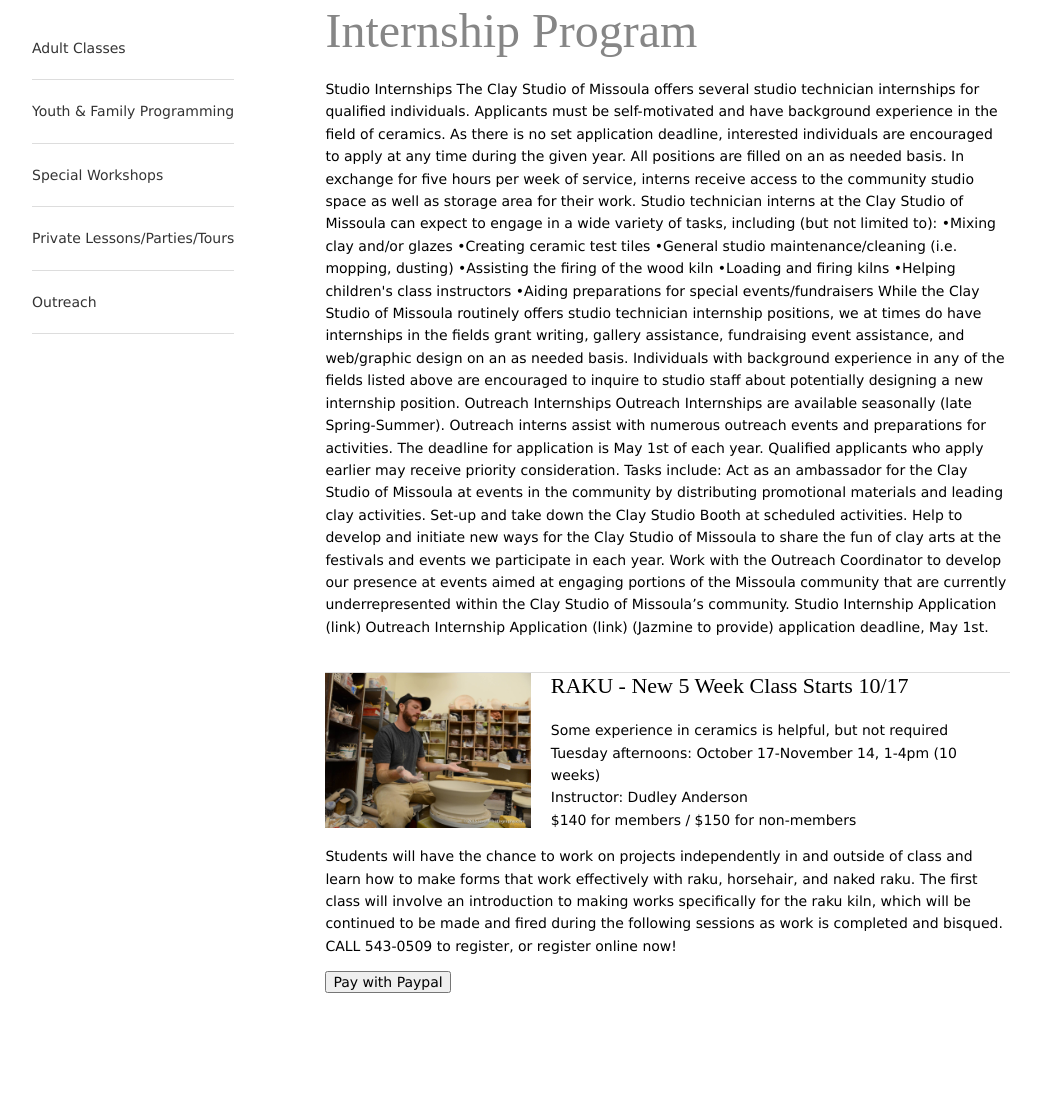
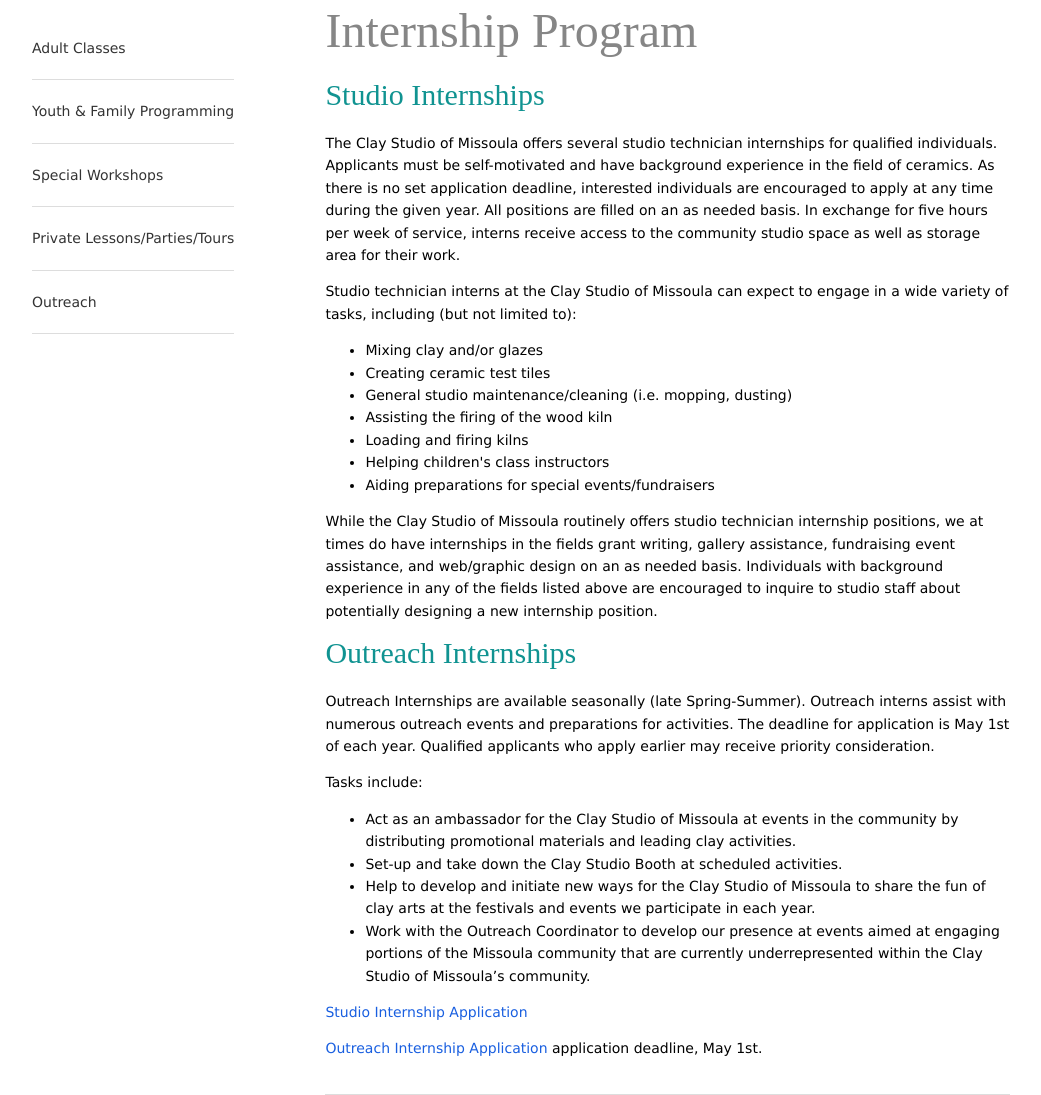
Before and after one commit to BrachaTenenbaum/Clay-Studio-of-Missoula, a plain HTML site: page internship.html in a window 1280 px wide. Shown: the part 153-1248 px from the top of the page, without its empty margins (119-1160 px from the left). Before the commit the page ends 1146 px from the top, so only its background shows below. Drawn offline with Linux system fonts and the light colour scheme.

Commit message:
internship page

```diff
--- a/internship.html
+++ b/internship.html
@@ -25,52 +25,62 @@
     <div class="right">
       <div class="education-intro">
         <h1>Internship Program</h1>
-        <p>Studio Internships
-          The Clay Studio of Missoula offers several studio technician internships for qualified individuals.  Applicants must be self-motivated and have background experience in the field of ceramics.  As there is no set application deadline, interested individuals are encouraged to apply at any time during the given year. All positions are filled on an as needed basis. In exchange for five hours per week of service, interns receive access to the community studio space as well as storage area for their work.
+        <h2>Studio Internships</h2>
+        <p>
+          The Clay Studio of Missoula offers several studio technician internships for qualified
+          individuals.  Applicants must be self-motivated and have background experience in the field
+          of ceramics.  As there is no set application deadline, interested individuals are encouraged
+          to apply at any time during the given year. All positions are filled on an as needed basis.
+          In exchange for five hours per week of service, interns receive access to the community studio
+          space as well as storage area for their work.
+        </p>
 
-          Studio technician interns at the Clay Studio of Missoula can expect to engage in a wide variety of tasks, including (but not limited to):
-
-          •Mixing clay and/or glazes
-          •Creating ceramic test tiles
-          •General studio maintenance/cleaning (i.e. mopping, dusting)
-          •Assisting the firing of the wood kiln
-          •Loading and firing kilns
-          •Helping children's class instructors
-          •Aiding preparations for special events/fundraisers
-
-          While the Clay Studio of Missoula routinely offers studio technician internship positions, we at times do have internships in the fields grant writing, gallery assistance, fundraising event assistance, and web/graphic design on an as needed basis. Individuals with background experience in any of the fields listed above are encouraged to inquire to studio staff about potentially designing a new internship position.
-
-          Outreach Internships
-          Outreach Internships are available seasonally (late Spring-Summer). Outreach interns assist with numerous outreach events and preparations for activities. The deadline for application is May 1st of each year. Qualified applicants who apply earlier may receive priority consideration.
-
-          Tasks include:
-          Act as an ambassador for the Clay Studio of Missoula at events in the community by distributing promotional materials and leading clay activities.
-          Set-up and take down the Clay Studio Booth at scheduled activities.
-          Help to develop and initiate new ways for the Clay Studio of Missoula to share the fun of clay arts at the festivals and events we participate in each year.
-          Work with the Outreach Coordinator to develop our presence at events aimed at engaging portions of the Missoula community that are currently underrepresented within the Clay Studio of Missoula’s community.
-
-          Studio Internship Application (link)
-          Outreach Internship Application (link) (Jazmine to provide) application deadline, May 1st.</p>
-      </div>
-      <div class="class-section">
-          <figure><img class="education-image" src="images/education/joshuademo.jpg" alt=""></figure>
-          <h1>RAKU - new 5 week class starts 10/17</h1>
-          <p>
-              Some experience in ceramics is helpful, but not required<br>
-              Tuesday afternoons: October 17-November 14, 1-4pm (10 weeks)<br>
-              Instructor: Dudley Anderson<br>
-              $140 for members / $150 for non-members<br>
-          </p>
-          <p>Students will have the chance to work on projects independently in
-              and outside of class and learn how to make forms that work effectively
-            with raku, horsehair, and naked raku. The first class will involve an
-            introduction to making works specifically for the raku kiln, which will
-            be continued to be made and fired during the following sessions as work
-            is completed and bisqued.
-
-              CALL 543-0509 to register, or register online now!
-          </p>
-          <button>Pay with Paypal</button>
+        <p>
+          Studio technician interns at the Clay Studio of Missoula can expect to engage in a wide variety
+          of tasks, including (but not limited to):
+        </p>
+        <ul>
+          <li>Mixing clay and/or glazes</li>
+          <li>Creating ceramic test tiles</li>
+          <li>General studio maintenance/cleaning (i.e. mopping, dusting)</li>
+          <li>Assisting the firing of the wood kiln</li>
+          <li>Loading and firing kilns</li>
+          <li>Helping children's class instructors</li>
+          <li>Aiding preparations for special events/fundraisers</li>
+        </ul>
+        <p>
+            While the Clay Studio of Missoula routinely offers studio technician internship positions,
+            we at times do have internships in the fields grant writing, gallery assistance, fundraising
+            event assistance, and web/graphic design on an as needed basis. Individuals with background
+            experience in any of the fields listed above are encouraged to inquire to studio staff about
+            potentially designing a new internship position.
+        </p>
+        <h2>Outreach Internships</h2>
+        <p>
+          Outreach Internships are available seasonally (late Spring-Summer). Outreach interns assist
+          with numerous outreach events and preparations for activities. The deadline for application
+          is May 1st of each year. Qualified applicants who apply earlier may receive priority
+          consideration.
+        </p>
+        <p>Tasks include:</p>
+        <ul>
+          <li>
+            Act as an ambassador for the Clay Studio of Missoula at events in the community by
+            distributing promotional materials and leading clay activities.
+          </li>
+          <li>Set-up and take down the Clay Studio Booth at scheduled activities.</li>
+          <li>
+            Help to develop and initiate new ways for the Clay Studio of Missoula to share
+            the fun of clay arts at the festivals and events we participate in each year.
+          </li>
+          <li>
+            Work with the Outreach Coordinator to develop our presence at events aimed at engaging
+            portions of the Missoula community that are currently underrepresented within the Clay
+            Studio of Missoula’s community.
+          </li>
+        </ul>
+        <p><a href="">Studio Internship Application</a></p>
+        <p><a href="">Outreach Internship Application</a> application deadline, May 1st.</p>
       </div>
     </div>
   </div>
```
